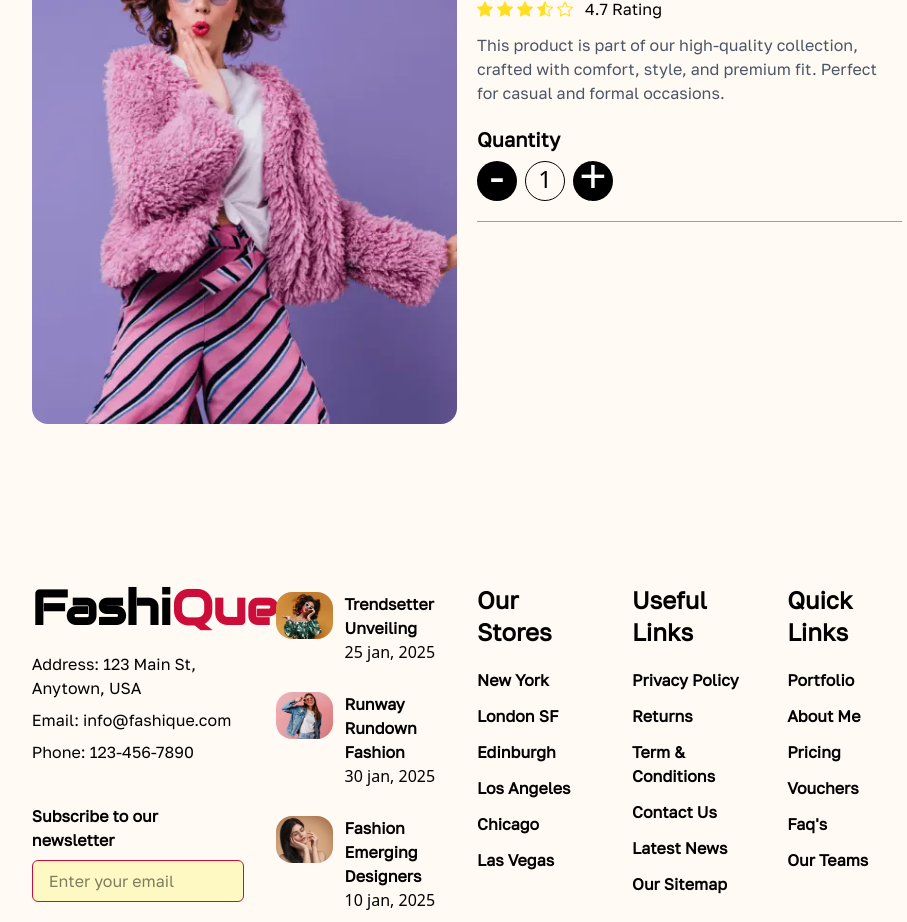
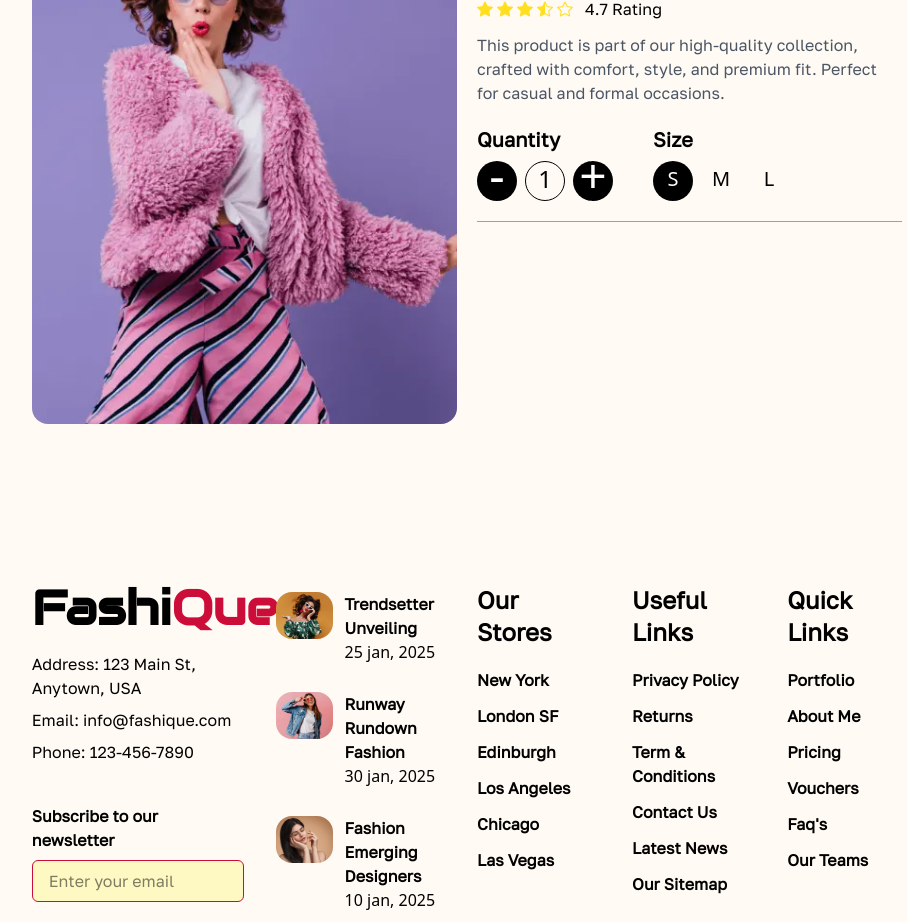
Before and after one commit to Jisap/next16-ecommerce-frontend, a Next.js app: page /UI-Components/Shop/1 in a window 1280 px wide. Shown: the part 780-1702 px from the top of the page, without its empty margins (173-1080 px from the left). Built offline with nearby package versions, Linux system fonts and the light colour scheme.

Commit message:
feat: Add product details page displaying dynamic product information, quantity, and size selection.

```diff
--- a/app/UI-Components/Shop/[id]/page.tsx
+++ b/app/UI-Components/Shop/[id]/page.tsx
@@ -111,6 +111,25 @@ const ProductDetailsPage = () => {
                       </span>
                     </div>
                   </div>
+
+                  <div>
+                    <h2 className="GolosText text-xl font-semibold mb-2">Size</h2>
+
+                    <div className="flex items-center gap-2">
+                      {["S", "M", "L"].map((size) => (
+                        <button
+                          key={size}
+                          onClick={() => setActiveSize(size)}
+                          className={`
+                          w-10 h-10 rounded-full flex justify-center items-center text-center text-xl pb-1 cursor-pointer transition-all duration-300
+                          ${activeSize === size ? "bg-black text-white border-black" : "bg-transparent text-black"}
+                        `}
+                        >
+                          {size}
+                        </button>
+                      ))}
+                    </div>
+                  </div>
                 </div>
               </div>
             </div>
```
